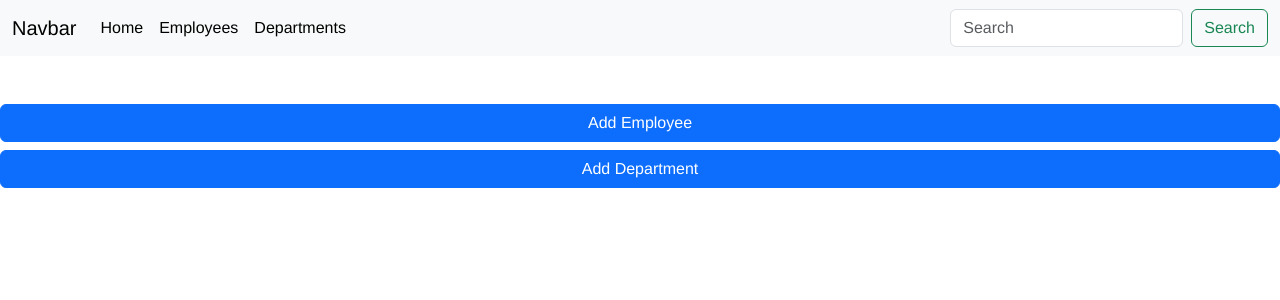
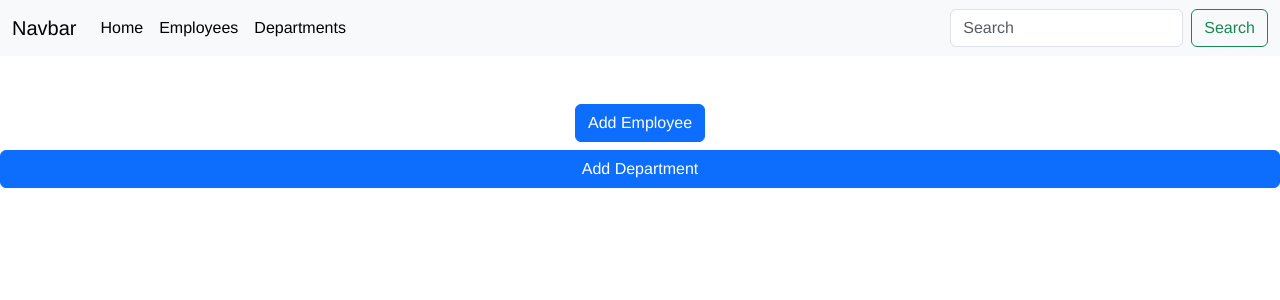
Before and after one commit to kirtihirani/crud_project_frontend_vue, a Vue app: page / in a window 1280 px wide. Shown: the top 300 px of the page. Built offline with nearby package versions, Linux system fonts and the light colour scheme.

Commit message:
AddingRouteToDisplayEmployeeForm

```diff
--- a/package.json
+++ b/package.json
@@ -8,6 +8,7 @@
     "lint": "vue-cli-service lint"
   },
   "dependencies": {
+    "axios": "^1.5.0",
     "core-js": "^3.8.3",
     "vue": "^3.2.13",
     "vue-router": "^4.0.13"
--- a/src/components/Home.vue
+++ b/src/components/Home.vue
@@ -1,6 +1,8 @@
 <template>
     <div class="d-grid gap-2">
-  <button class="btn btn-primary" type="button">Add Employee</button>
+  <router-link to="/AddEmployee"><button class="btn btn-primary" type="button">Add Employee</button>
+  </router-link>
+  <router-view></router-view>
   <button class="btn btn-primary" type="button">Add Department</button>
 </div>
 </template>
--- a/src/main.js
+++ b/src/main.js
@@ -1,4 +1,5 @@
 import { createApp } from 'vue'
 import App from './App.vue'
+import router from './routes'
 
-createApp(App).mount('#app')
+createApp(App).use(router).mount('#app')
--- /dev/null
+++ b/src/routes.js
@@ -0,0 +1,18 @@
+import { createRouter,createWebHistory } from "vue-router";
+import AddEmployee from './components/AddEmployee.vue'
+ const routes=[
+    {
+        name:'AddEmployee',
+        path:'/AddEmployee',
+        component:AddEmployee
+    }
+ ]
+
+ const router= createRouter(
+    {
+        history:createWebHistory(),
+        routes
+    }
+ );
+
+ export default router;
```
Also changed, not shown: 1 other file (tests, documents, lock files or other folders).
